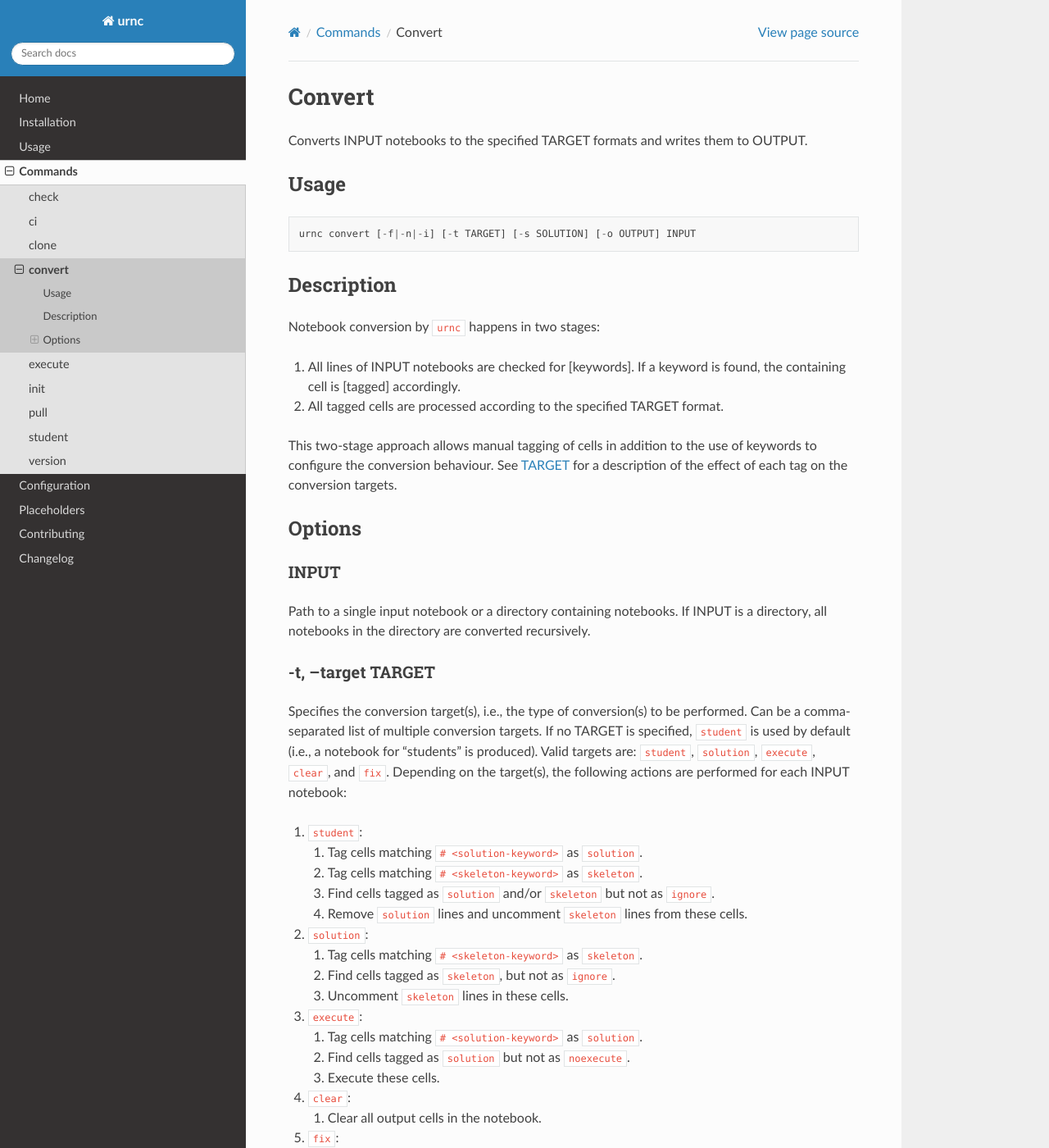
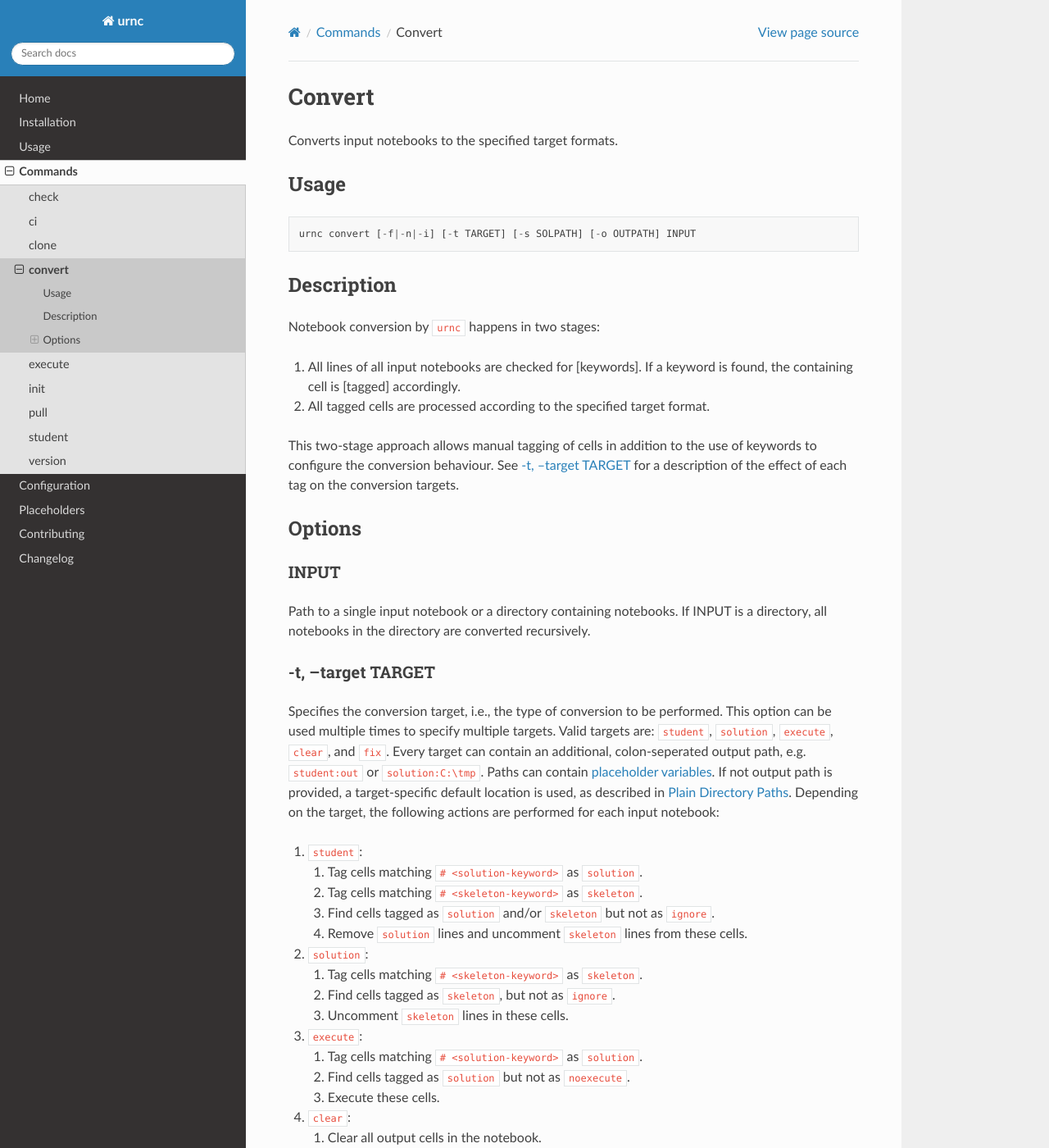
Before and after one commit to spang-lab/urnc, a Sphinx documentation site: the page built from docs/source/commands/convert.md, in a window 1280 px wide and 1400 px high. Shown: the whole window at 82% size. Built offline with Sphinx 7.4.7 and the Read the Docs theme 3.1.0, drawn with Linux system fonts in a browser that asks for light colours; some of the changed text lies outside the part shown.

Commit message:
Improve target docs

````diff
--- a/docs/source/commands/convert.md
+++ b/docs/source/commands/convert.md
@@ -1,25 +1,26 @@
 # Convert
 
-Converts INPUT notebooks to the specified TARGET formats and writes them to OUTPUT.
+Converts input notebooks to the specified target formats.
 
 
 ## Usage
 
 ```
-urnc convert [-f|-n|-i] [-t TARGET] [-s SOLUTION] [-o OUTPUT] INPUT
+urnc convert [-f|-n|-i] [-t TARGET] [-s SOLPATH] [-o OUTPATH] INPUT
 ```
 
 ## Description
 
 Notebook conversion by `urnc` happens in two stages:
 
-1. All lines of INPUT notebooks are checked for [keywords].
+1. All lines of all input notebooks are checked for [keywords].
    If a keyword is found, the containing cell is [tagged] accordingly.
-2. All tagged cells are processed according to the specified TARGET format.
+2. All tagged cells are processed according to the specified target format.
 
-This two-stage approach allows manual tagging of cells in addition to the
-use of keywords to configure the conversion behaviour. See [TARGET](#-t---target-target) for
-a description of the effect of each tag on the conversion targets.
+This two-stage approach allows manual tagging of cells in addition to the use of
+keywords to configure the conversion behaviour. See [-t, --target
+TARGET](#-t---target-target) for a description of the effect of each tag on the
+conversion targets.
 
 
 ## Options
@@ -33,12 +34,16 @@
 
 ### -t, --target TARGET
 
-Specifies the conversion target(s), i.e., the type of conversion(s) to be
-performed. Can be a comma-separated list of multiple conversion targets. If no
-TARGET is specified, `student` is used by default (i.e., a notebook for
-"students" is produced). Valid targets are: `student`, `solution`, `execute`,
-`clear`, and `fix`. Depending on the target(s), the following actions are
-performed for each INPUT notebook:
+Specifies the conversion target, i.e., the type of conversion to be performed.
+This option can be used multiple times to specify multiple targets.
+Valid targets are: `student`, `solution`, `execute`, `clear`, and `fix`.
+Every target can contain an additional, colon-seperated output path, e.g.
+`student:out` or `solution:C:\tmp`.
+Paths can contain [placeholder variables](../placeholders.md).
+If not output path is provided, a target-specific default location is used, as
+described in [Plain Directory Paths](../placeholders.md#plain-directory-paths).
+Depending on the target, the following actions are performed for each input
+notebook:
 
 1. `student`:
     1. Tag cells matching `# <solution-keyword>` as `solution`.
@@ -74,37 +79,42 @@
 | assignmentstart | .         | .        | .       | .     | .   |
 
 
-### -o, --output OUTPUT
+### -o, --output OUTPATH
 
-Path for storing the converted notebook(s).
+Path for storing the output of the [`student` target](#-t---target-target).
 Can be a file or directory path.
-If no OUTPUT is specified, `out/` is used by default.
-Supports [placeholder variables].
-If TARGET is given as a comma-separated list of multiple targets, OUTPUT can be specified as a comma-separated list of the same length.
+If `-o OUTPATH` is not specified, `out/` is used by default.
+Supports [placeholder variables](../placeholders.md).
 
+Remark: specifying `-o OUTPUT` is equivalent to specifying `-t student:OUTPATH`.
 
-### -s, --solution SOLUTION
+### -s, --solution SOLPATH
 
-**DEPRECATED**: Use `-t solution -o SOLUTION` instead.
+Path for storing the output of the [`solution` target](#-t---target-target).
+Can be a file or directory path.
+If `-s SOLPATH` is not specified, the solution target is not generated (unless
+specified via `-t solution`).
+Supports [placeholder variables](../placeholders.md).
 
-Path for storing the output of the `solution` target.
-Specifying `-s SOLUTION` is equivalent to specifying `-t solution -o SOLUTION`.
+Remark: specifying `-s SOLPATH` is equivalent to specifying `-t solution:SOLPATH`.
 
 
 ### -n, --dry-run
 
-If specified, the conversions are performed in memory but nothing gets written to
-disk.
+If specified, the conversions are performed in memory but nothing gets written
+to disk.
 
 
 ### -f, --force
 
-By default, if the OUTPUT path already exists, the conversion is skipped. Specifying `-f` forces existing files to be overwritten.
+By default, if an output path exists already, the conversion is skipped.
+Specifying `-f` forces existing files to be overwritten.
 
 
 ### -i, --interactive
 
-If the OUTPUT path already exists, the user is prompted for confirmation before overwriting it.
+If an output path exists already, the user is prompted for confirmation before
+overwriting it.
 
 
 ### -h, --help
````
